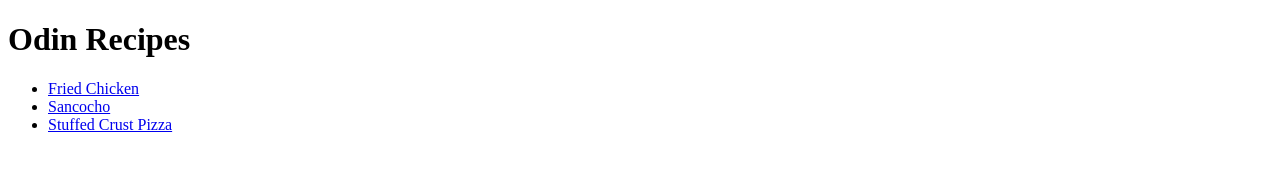
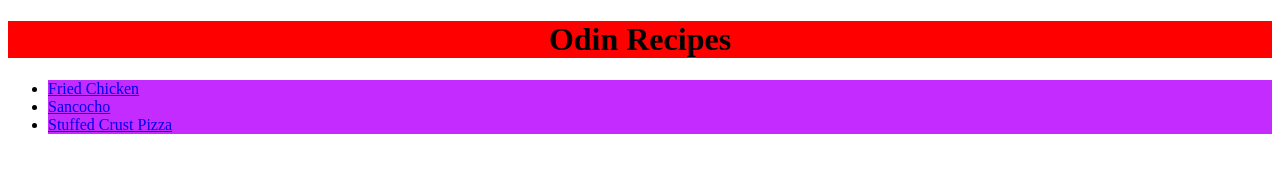
Before and after one commit to WuffyGG/odin-recipes, a plain HTML site: page index.html in a window 1280 px wide. Drawn offline with Linux system fonts and the light colour scheme.

Commit message:
Added Sancocho to .vscode word library Added a bit of css to the project

```diff
--- a/index.html
+++ b/index.html
@@ -4,14 +4,15 @@
     <meta charset="UTF-8">
     <meta name="viewport" content="width=device-width, initial-scale=1.0">
     <title>Odin Recipes</title>
+    <link rel="stylesheet" href="style.css">
 </head>
 <body>
-    <h1>Odin Recipes</h1>
-    <p>
+    <h1 class="title">Odin Recipes</h1>
+    <p >
         <ul>
-            <li><a href="recipes/fried-chicken.html">Fried Chicken</a></li>
-            <li><a href="recipes/Sancocho.html">Sancocho</a></li>
-            <li><a href="recipes/Stuffed-Crust-Pizza.html">Stuffed Crust Pizza</a></li>
+            <li class="entry"><a href="recipes/fried-chicken.html">Fried Chicken</a></li>
+            <li class="entry"><a href="recipes/Sancocho.html">Sancocho</a></li>
+            <li class="entry"><a href="recipes/Stuffed-Crust-Pizza.html">Stuffed Crust Pizza</a></li>
         </ul>
     </p>
 
--- /dev/null
+++ b/style.css
@@ -0,0 +1,14 @@
+/* style.css */
+
+.title {
+    background-color: red;
+    color:black;
+    text-align: center;
+    font-family:'Times New Roman', Times, serif;
+}
+
+.entry {
+    background-color: rgb(195, 43, 255);
+    color:rgb(0, 0, 0);
+    font-family: 'Times New Roman', Times, serif;
+}
```
